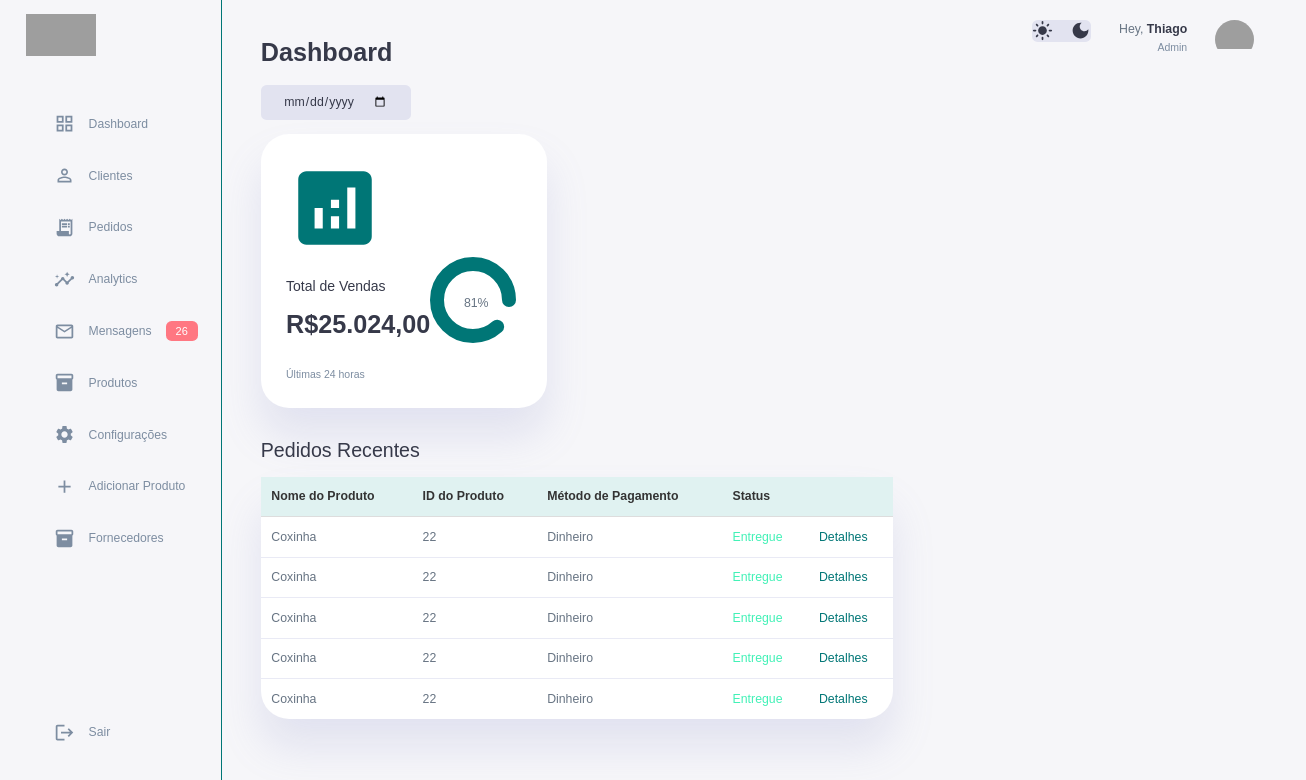
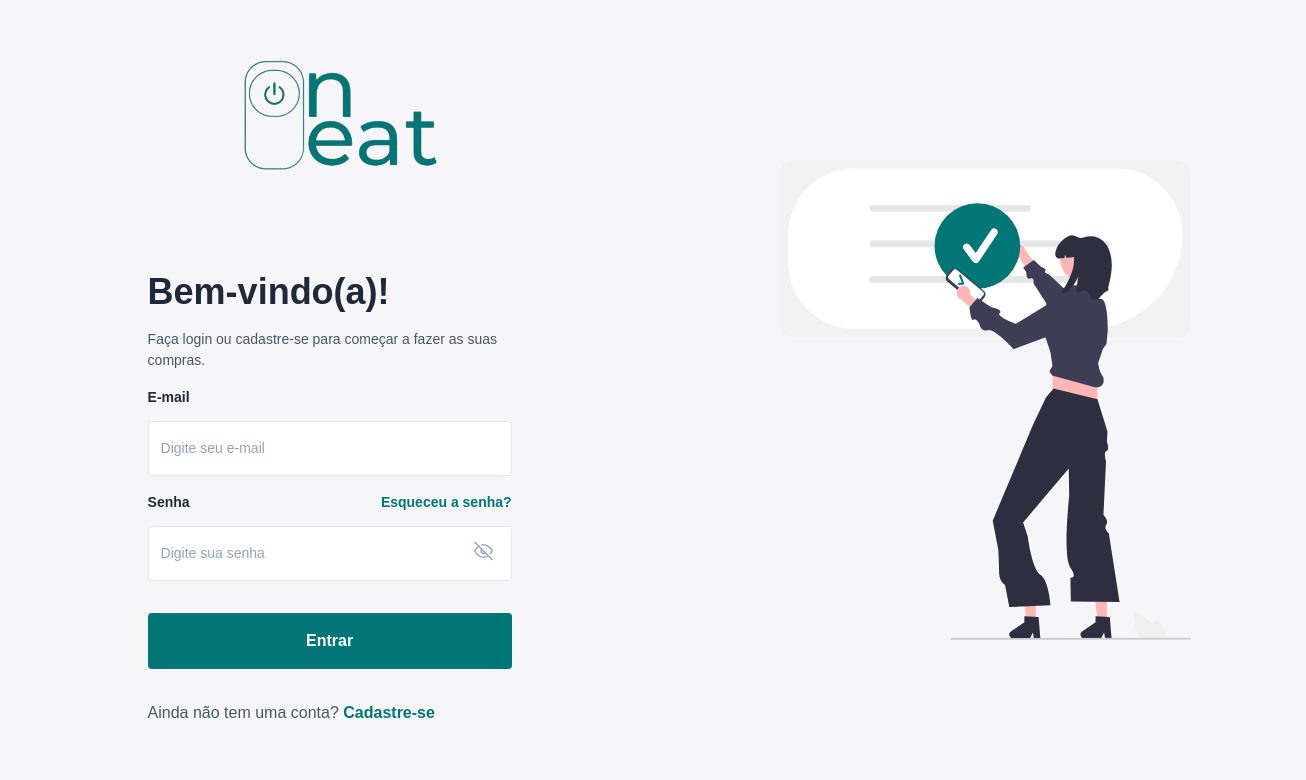
Before and after one commit to Rafael-Galindo/react-oneat-1, a Next.js app: page / in a window 1280 px wide. Shown: the top 780 px of the page, 1306 px wide, since content can reach past the window. Built offline with nearby package versions, Linux system fonts and the light colour scheme; grey boxes are pictures that could not be loaded.

Commit message:
inserindo a tela de login

```diff
--- a/app/layout.js
+++ b/app/layout.js
@@ -3,12 +3,13 @@ import RightPanel from "./components/RightPanel";
 import "./globals.css";
 
 export default function RootLayout({ children }) {
+  const isLoggedIn = false;
   return (
     <html lang="pt-br">
       <body className="conteudo">
-        <Aside />
+        {isLoggedIn ? (<><Aside /> <RightPanel /></>): null}
+
         {children}
-        <RightPanel />
       </body>
     </html>
   );
--- /dev/null
+++ b/app/login/login.css
@@ -0,0 +1,224 @@
+* {
+    margin: 0;
+    padding: 0;
+    box-sizing: border-box;
+    -webkit-font-smoothing: antialiased;
+    -moz-osx-font-smoothing: grayscale;
+  }
+
+  :root {
+    font-size: 62.5%;
+    font-family: "Poppins", sans-serif;
+  }
+
+  body {
+    font-size: 1.6rem;
+  }
+
+  button {
+    all: unset;
+    box-sizing: border-box;
+  }
+
+  a {
+    text-decoration: none;
+    color: #007676;
+    font-weight: 700;
+  }
+
+  a:hover {
+    text-decoration: underline;
+  }
+
+  #page {
+    display: flex;
+    height: 100vh;
+    width: 100vw;
+  }
+
+  .flex {
+    display: flex;
+  }
+
+  #page > * {
+    width: 50%;
+  }
+
+  img {
+    width: 100%;
+    object-fit: contain;
+    height: 60%;
+    margin: auto;
+  }
+
+  header img {
+    width: 24rem;
+    height: 15rem;
+  }
+
+  #page > div {
+    padding: 4rem 11.2rem;
+  }
+
+  main {
+    margin-top: 6.4rem;
+    max-width: 38.4rem;
+  }
+
+  .headline {
+    max-width: 35rem;
+  }
+
+  h1 {
+    font-size: 3.6rem;
+    line-height: 5.5rem;
+    color: #1e293b;
+    font-weight: bold;
+  }
+
+  p {
+    font-size: 1.4rem;
+    color: #475569;
+    margin-top: 1rem;
+    font-weight: 500;
+  }
+
+  form {
+    margin-top: 1.6rem;
+  }
+
+  .input-wrapper {
+    position: relative;
+  }
+
+  .input-wrapper + .input-wrapper {
+    margin-top: 1.6rem;
+  }
+
+  label {
+    font-weight: 600;
+    font-size: 1.4rem;
+    line-height: 2.1rem;
+    color: #1e293b;
+  }
+
+  .label-wrapper {
+    justify-content: space-between;
+  }
+
+  .label-wrapper label + a {
+    font-weight: 600;
+    font-size: 1.4rem;
+    line-height: 2.1rem;
+  }
+
+  input::placeholder {
+    color: #94a3b8;
+  }
+
+  input {
+    width: 100%;
+    background: #ffffff;
+    border: 0.1rem solid #e2e8f0;
+    border-radius: 0.4rem;
+    padding: 1.6rem 1.2rem;
+    margin-top: 0.8rem;
+    font-size: 1.4rem;
+    line-height: 2.1rem;
+    color: #1e293b;
+  }
+
+  input:focus,
+  input:hover {
+    border: 0.1rem solid #007676;
+    outline: 0;
+  }
+
+  input:disabled {
+    opacity: 0.35;
+  }
+
+  ::-ms-reveal {
+    display: none;
+  }
+
+  .eye {
+    width: 2rem;
+    height: 2rem;
+    position: absolute;
+    top: 55%;
+    right: 5%;
+  }
+
+  .hide {
+    display: none;
+  }
+
+  form button {
+    display: flex;
+    justify-content: center;
+    align-items: center;
+    padding: 1.6rem 2.4rem;
+    background: #007676;
+    border-radius: 0.4rem;
+    cursor: pointer;
+    width: 100%;
+    font-weight: bold;
+    color: #ffffff;
+    margin-block: 3.2rem;
+  }
+
+  form button:focus {
+    outline: 0.2rem solid black;
+    border-radius: 0.2rem;
+  }
+
+  form button:hover {
+    background: transparent;
+    border: 1px solid #007676;
+    color: #007676;
+    transition: 0.2s;
+  }
+
+  .create-account {
+    color: #475569;
+  }
+
+  @media (max-width: 900px) {
+    #page > * {
+      width: 100%;
+    }
+    #page > img {
+      width: 100%;
+      height: 100%;
+      display: flex;
+      object-fit: cover;
+      position: absolute;
+      top: 0;
+      left: 0;
+      z-index: -1;
+      opacity: 0.2;
+    }
+    #page > div {
+      padding: 11rem;
+    }
+    main {
+      max-width: 100%;
+    }
+  }
+
+  @media (max-width: 600px) {
+    #page > div {
+      padding: 4rem;
+    }
+    header img {
+      width: 25rem;
+      margin: auto;
+      display: flex;
+      justify-content: center;
+      align-items: center;
+    }
+    main {
+      margin-top: 12.4rem;
+    }
+  }
--- a/app/login/page.jsx
+++ b/app/login/page.jsx
@@ -1,35 +1,41 @@
 "use client";
 
-import React, { useState } from 'react';
-import Image from 'next/image'; // Usado para otimizar imagens no Next.js
+import React, { useState } from "react";
+import styles from "./login.css";
+import Image from 'next/image'; // Importa o componente Image do Next.js
+
+// Importando as imagens da pasta 'img'
+import logo from '../public/img/logo.png';
 import eyeOff from '../public/img/eye-off.svg';
 import eyeOn from '../public/img/eye.svg';
+import loginSvg from '../public/img/login.svg';  // Renomeie para evitar conflito de nomes
 
-export default function Login() {
-  const [formData, setFormData] = useState({
-    email: '',
-    password: ''
-  });
+function Login() {
+  // Estado para alternar a visibilidade da senha
+  const [passwordVisible, setPasswordVisible] = useState(false);
 
+  // Função para alternar entre mostrar/ocultar senha
   const togglePassword = () => {
-    const senha = document.getElementById("senha1");
-    const type = senha.getAttribute("type") === "password" ? "text" : "password";
-    senha.setAttribute("type", type);
+    setPasswordVisible(!passwordVisible);
   };
 
   return (
-    <div id="page" className="flex">
+    <div id="page" className="{styles.flex}">
       <div>
         <header>
+          {/* Usando a imagem do logo */}
           <a href="../">
-            <img src="" alt="" />
+            <Image src={logo} alt="Logo" width={150} height={50} /> {/* Defina a largura e altura */}
           </a>
         </header>
         <main>
           <div className="headline">
-            <h1>Bem-vindo(a) ao <br /><span id="title">OnEat Business!</span></h1>
+            <h1>Bem-vindo(a)!</h1>
+            <p>
+              Faça login ou cadastre-se para começar a fazer as suas compras.
+            </p>
           </div>
-          <form action="" method="">
+          <form action="../BD/login.php" method="get">
             <div className="input-wrapper">
               <label htmlFor="email">E-mail</label>
               <input
@@ -38,37 +44,38 @@ export default function Login() {
                 name="email"
                 required
                 placeholder="Digite seu e-mail"
-                value={formData.email}
-                onChange={(e) => setFormData({ ...formData, email: e.target.value })}
               />
             </div>
 
             <div className="input-wrapper">
               <div className="label-wrapper flex">
                 <label htmlFor="senha"> Senha </label>
-                <a href="../cadastro-login/recuperar.html"> Esqueceu a senha? </a>
+                <a href="recuperar1.html"> Esqueceu a senha? </a>
               </div>
 
               <input
-                type="password"
+                type={passwordVisible ? "text" : "password"}
                 id="senha1"
                 name="senha1"
                 placeholder="Digite sua senha"
-                value={formData.password}
-                onChange={(e) => setFormData({ ...formData, password: e.target.value })}
               />
 
+              {/* Ícones de olho para alternar visibilidade da senha */}
               <Image
                 onClick={togglePassword}
-                className="eye"
+                className={`eye ${passwordVisible ? "hide" : ""}`}
                 src={eyeOff}
-                alt="Eye off"
+                alt="Mostrar senha"
+                width={24} // Defina a largura e altura apropriadas
+                height={24}
               />
               <Image
                 onClick={togglePassword}
-                className="eye hide"
+                className={`eye ${!passwordVisible ? "hide" : ""}`}
                 src={eyeOn}
-                alt="Eye on"
+                alt="Ocultar senha"
+                width={24} // Defina a largura e altura apropriadas
+                height={24}
               />
             </div>
 
@@ -76,12 +83,15 @@ export default function Login() {
 
             <div className="create-account">
               Ainda não tem uma conta?
-              <a href="../cadastro-empresas/index2.html"> Cadastre-se </a>
+              <a href="../cadastro/index.html"> Cadastre-se </a>
             </div>
           </form>
         </main>
       </div>
-      <img src="../img/empresas-login/empresas-login.png" alt="" />
+      {/* Usando a imagem de login */}
+      <Image src={loginSvg} alt="Ilustração de login" width={400} height={300} /> {/* Defina a largura e altura */}
     </div>
   );
 }
+
+export default Login;
--- a/app/page.js
+++ b/app/page.js
@@ -1,9 +1,7 @@
-import Dashboard from "./components/Dashboard";
+import Login from './login/page.jsx'
 
 export default function Home() {
   return (
-    <div>
-      <Dashboard />
-    </div>
+      <Login />
   );
 }
```
Also changed, not shown: app/globals.css (line endings or trailing spaces), app/public/img/login.svg (added).
